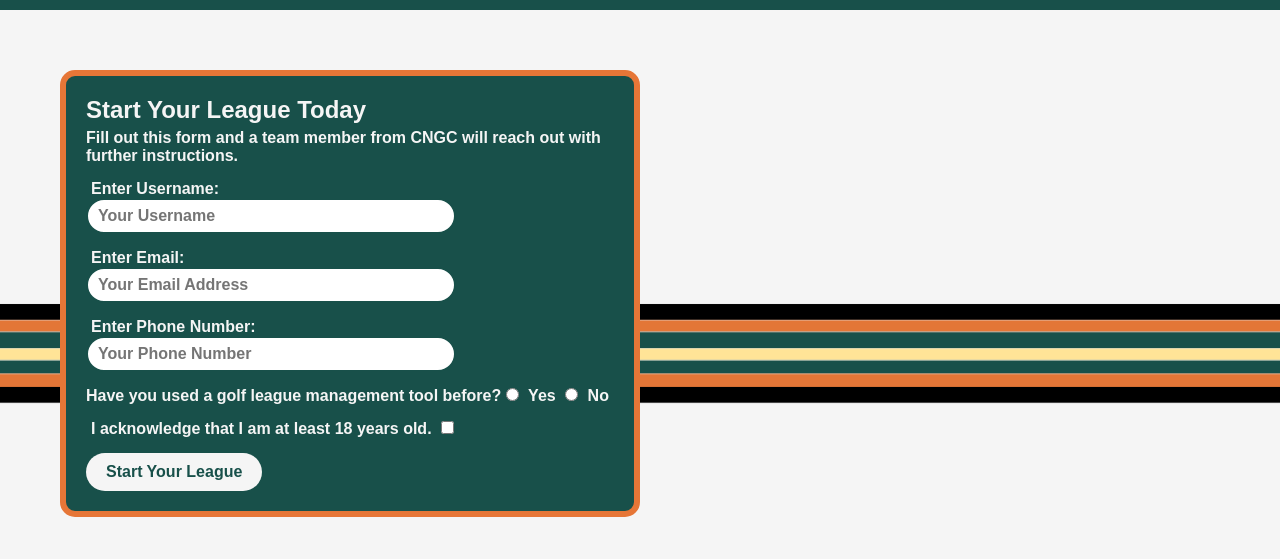
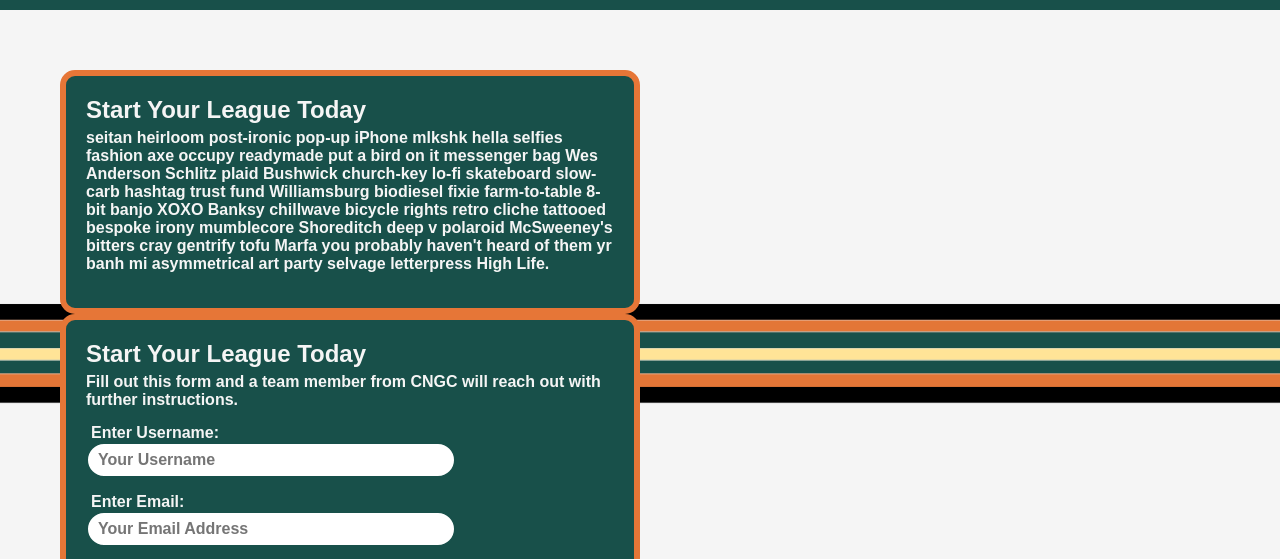
Before and after one commit to MNlegion/thegolfclub, a plain HTML site: page index.html in a window 1280 px wide. Shown: the part 206-765 px from the top of the page. Drawn offline with Linux system fonts and the light colour scheme; a web font is replaced by a local one.

Commit message:
add content to hero, call to action

```diff
--- a/index.html
+++ b/index.html
@@ -41,6 +41,10 @@
 
     <!-- Hero/Jumbotron -->
     <section class="hero">
+      <div class="hero-form">
+        <h2>Start Your League Today</h2>
+        <p>seitan heirloom post-ironic pop-up iPhone mlkshk hella selfies fashion axe occupy readymade put a bird on it messenger bag Wes Anderson Schlitz plaid Bushwick church-key lo-fi skateboard slow-carb hashtag trust fund Williamsburg biodiesel fixie farm-to-table 8-bit banjo XOXO Banksy chillwave bicycle rights retro cliche tattooed bespoke irony mumblecore Shoreditch deep v polaroid McSweeney's bitters cray gentrify tofu Marfa you probably haven't heard of them yr banh mi asymmetrical art party selvage letterpress High Life.</p>
+      </div>
       <div class="hero-form">
         <h3>Start Your League Today</h3>
         <p>
```
